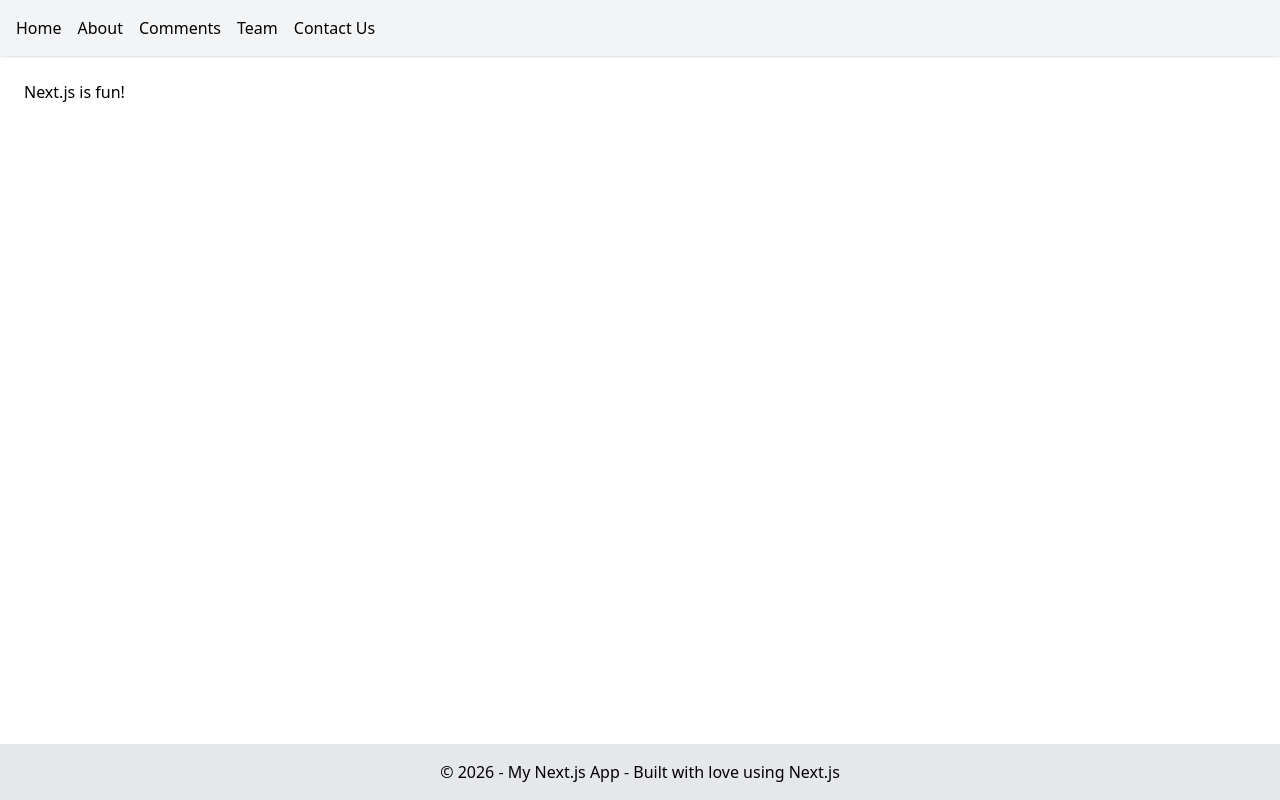
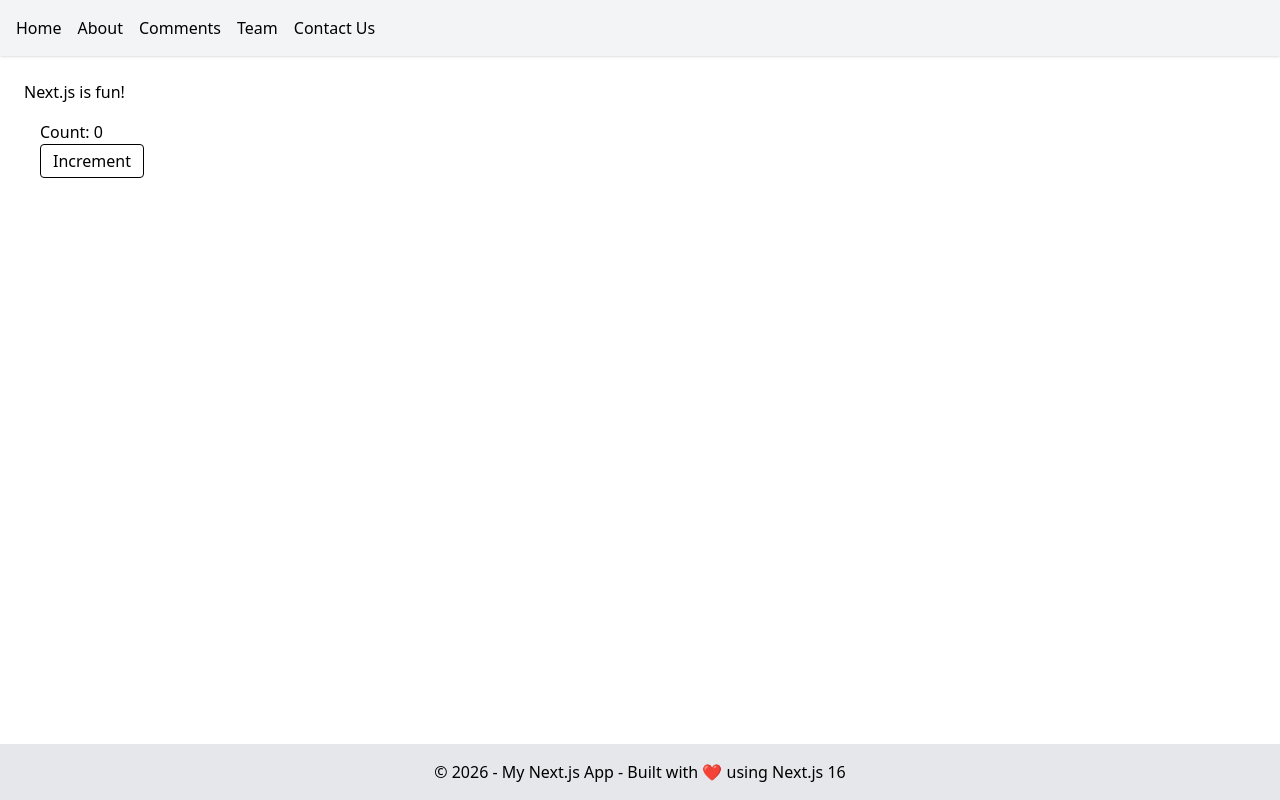
Before and after one commit to creativeloc/nextjs16_tutorial2026, a Next.js app: page / in a window 1280 px wide. Built offline with nearby package versions, Linux system fonts and the light colour scheme.

Commit message:
introduced server and client components, and Hydration

```diff
--- /dev/null
+++ b/src/app/Counter.js
@@ -0,0 +1,18 @@
+"use client"
+
+import { useState } from "react"
+
+export default function Counter() {
+  const [count, setCount] = useState(0)
+  return (
+    <div className="p-4">
+      <p>Count: {count}</p>
+      <button
+        onClick={() => setCount(count + 1)}
+        className="border px-3 py-1 rounded"
+      >
+        Increment
+      </button>
+    </div>
+  )
+}
--- a/src/app/page.js
+++ b/src/app/page.js
@@ -1,7 +1,10 @@
+import Counter from "./Counter"
+
 export default function Home() {
   return (
     <div>
       <h1>Next.js is fun!</h1>
+      <Counter />
     </div>
   )
 }
--- a/src/components/Footer.js
+++ b/src/components/Footer.js
@@ -2,8 +2,8 @@ export default function Footer() {
   return (
     <footer className="bg-gray-200 text-center py-4 mt-auto">
       <p>
-        &copy; {new Date().getFullYear()} - My Next.js App - Built with love
-        using Next.js
+        &copy; {new Date().getFullYear()} - My Next.js App - Built with ❤️ using
+        Next.js 16
       </p>
     </footer>
   )
```
